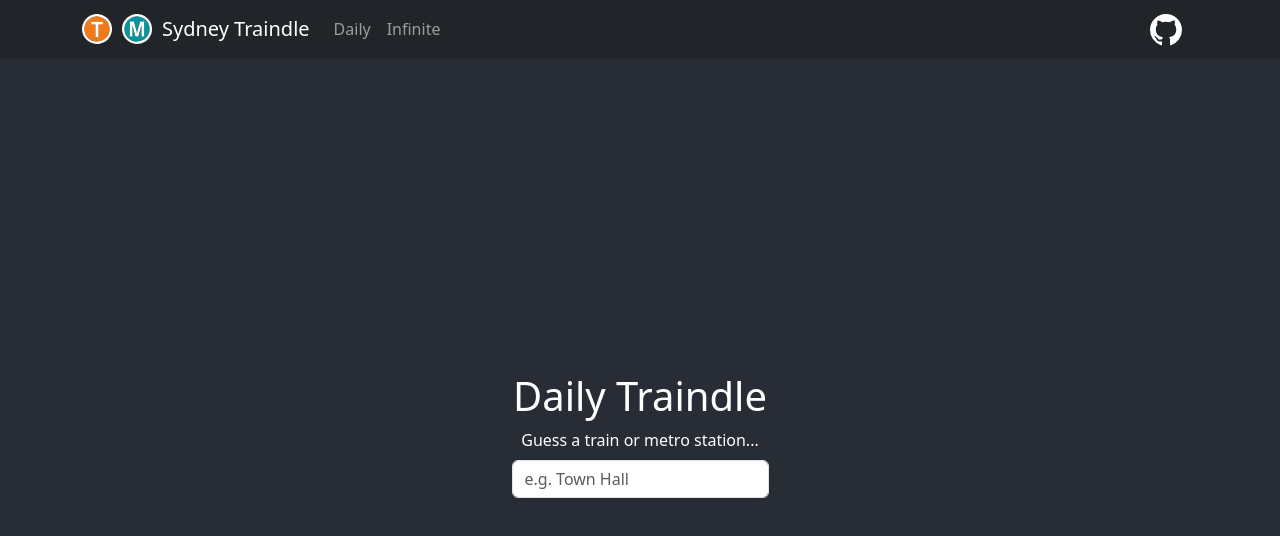
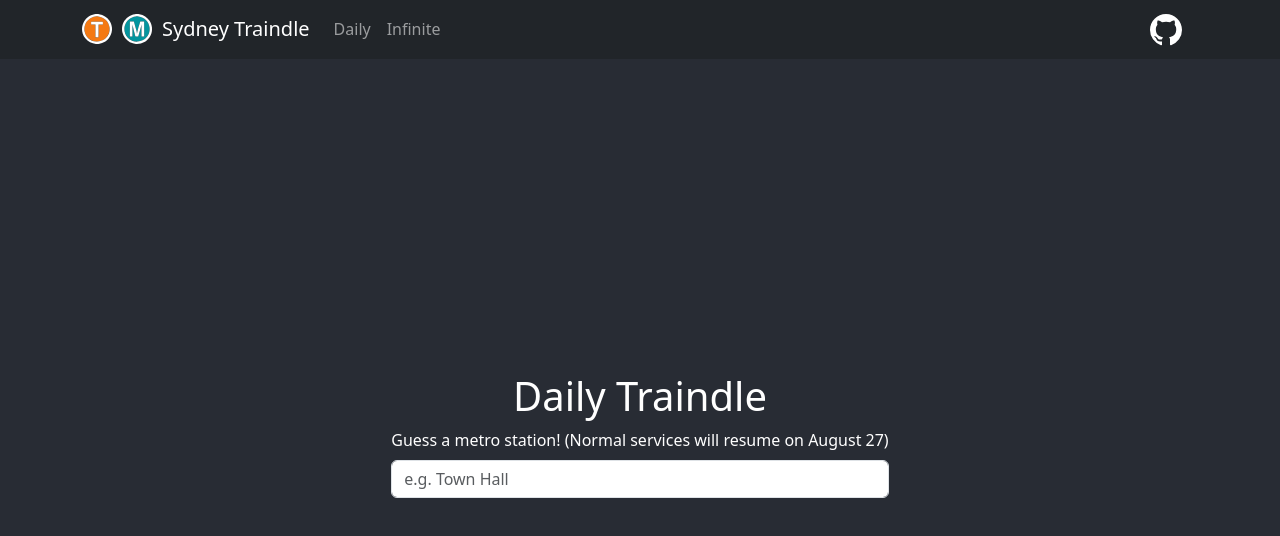
Before and after one commit to PKBeam/Sydney-Trainsdle, a React (Create React App) app: page / in a window 1280 px wide. Shown: the top 536 px of the page. Built offline with nearby package versions, Linux system fonts and the light colour scheme.

Commit message:
fix getMode

```diff
--- a/src/App.js
+++ b/src/App.js
@@ -57,7 +57,7 @@
   }
 
   function getMode() {
-    let mode = new URLSearchParams(window.location.search).get("mode")
+    let mode = new URLSearchParams(window.location.search).get("mode") ?? "daily"
     return mode
   }
 
```
